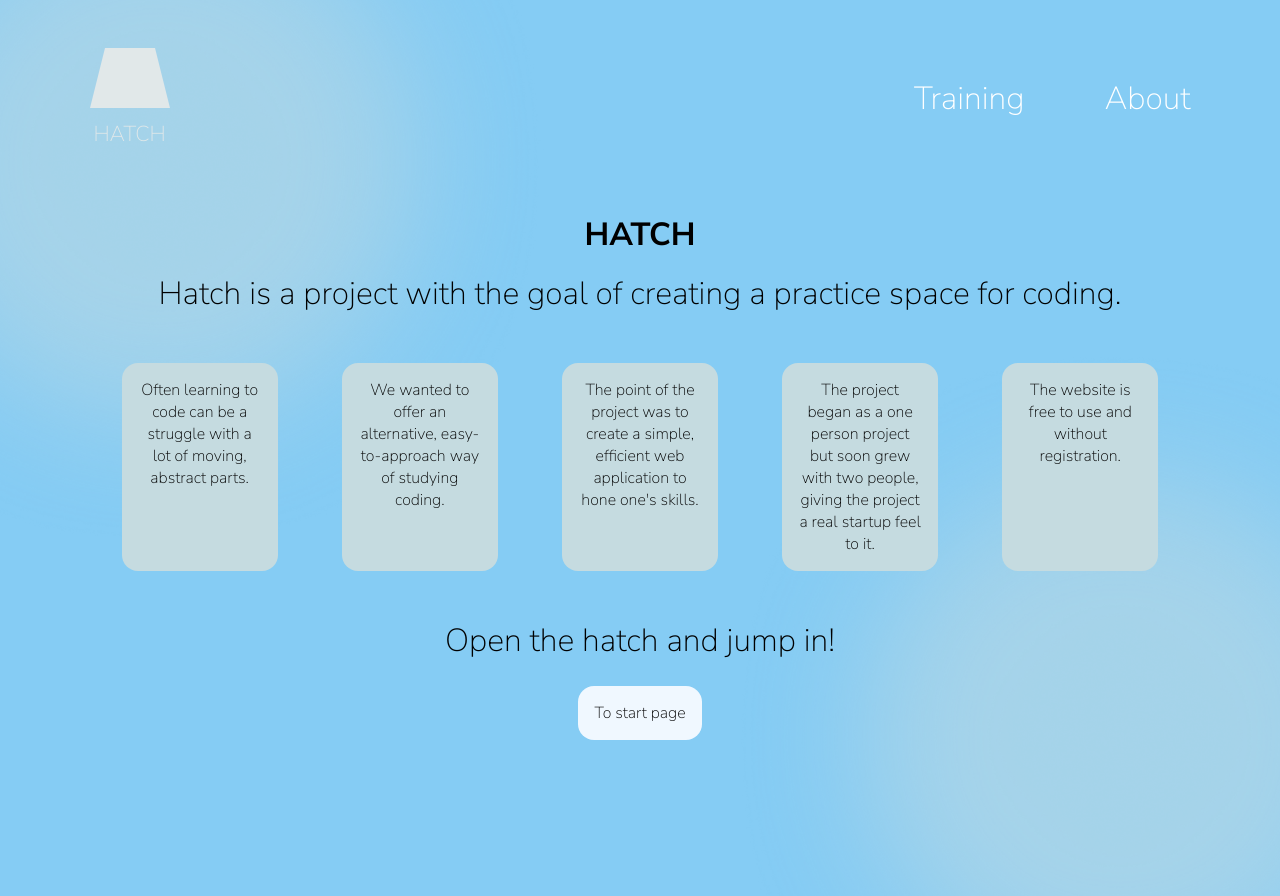
After one commit to TAI-HATCH/Project-2025, a PHP site: page /project-2025/about.php in a window 1280 px wide. The commit adds this page. Run offline with PHP 8.4, Linux system fonts and the light colour scheme.

Commit message:
Added about.php

```diff
--- /dev/null
+++ b/about.php
@@ -0,0 +1,57 @@
+<!DOCTYPE html>
+<html lang="en">
+
+<head>
+    <meta charset="UTF-8" />
+    <meta name="viewport" content="width=device-width, initial-scale=1.0" />
+    <title>Welcome to HATCH</title>
+    <link rel="preconnect" href="https://fonts.googleapis.com" />
+    <link rel="preconnect" href="https://fonts.gstatic.com" crossorigin />
+    <link
+        href="https://fonts.googleapis.com/css2?family=Nunito+Sans:ital,opsz,wght@0,6..12,200..1000;1,6..12,200..1000&display=swap"
+        rel="stylesheet" />
+    <link rel="stylesheet" href="./css/style.css">
+</head>
+
+<body>
+    <?php include 'header.php' ?>
+
+    <section class="root-content">
+        <div class="about">
+            <p><strong>HATCH</strong></p>
+            <p>Hatch is a project with the goal of creating a practice space for coding.</p>
+            <div class="about-text">
+                <div class="about-text-p">
+                    <p>Often learning to code can be a struggle with a lot of moving, abstract parts.
+
+                    </p>
+                </div>
+                 <div class="about-text-p">
+                    <p>We wanted to offer an alternative, easy-to-approach way of studying coding.
+
+                    </p>
+                </div>
+                <div class="about-text-p">
+                    <p>
+                        The point of the project was to create a simple, efficient web application to hone one's skills.</p>
+                </div>
+                <div class="about-text-p">
+                    <p>The project began as a one person project but soon grew with two people,
+                         giving the project a real startup feel to it.</p>
+                </div>
+                <div class="about-text-p">
+                    <p>
+                        The website is free to use and without registration.
+                    </p>
+                </div>
+                </div>
+                <div class="about-text-jump-in">
+                    <p>Open the hatch and jump in!</p>
+                </div>
+                <div>
+                    <a class="button" href="admin-start.php">To start page</a>
+                </div>
+
+        </div>
+    </section>
+</body>
--- a/css/style.css
+++ b/css/style.css
@@ -365,6 +365,31 @@ input.wrong{
 .button:hover {
   transform: scale(0.95); /* Subtle 5% shrink */
 }
+
+.about {
+  display: flex;
+  flex-direction: column;
+  font-size: 2rem;
+  gap: 1rem;
+}
+
+.about-text {
+  display: flex;
+  justify-content: flex-start;
+  font-size: 1rem;
+  border-radius: 1rem;
+  padding: 1rem;
+  gap: 4rem;
+  margin: 1rem;
+}
+
+.about-text-p {
+  background-color: var(--brand-secondary-color);
+  border-radius: 1rem;
+  width: 10rem;
+  padding: 1rem;
+}
+
 
 /* ADMIN PAGEs */
 
```
